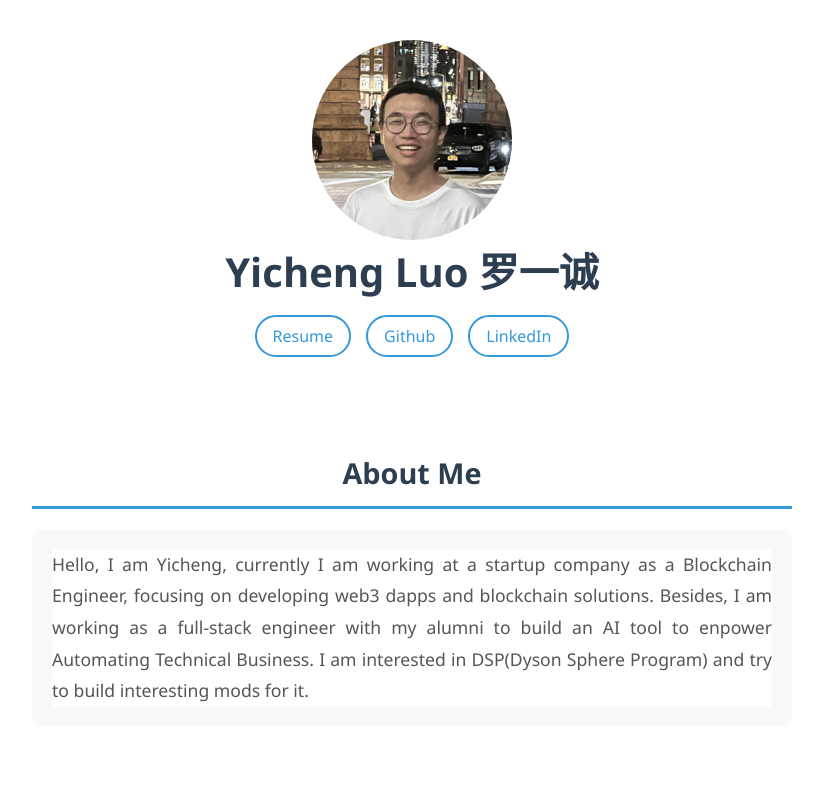
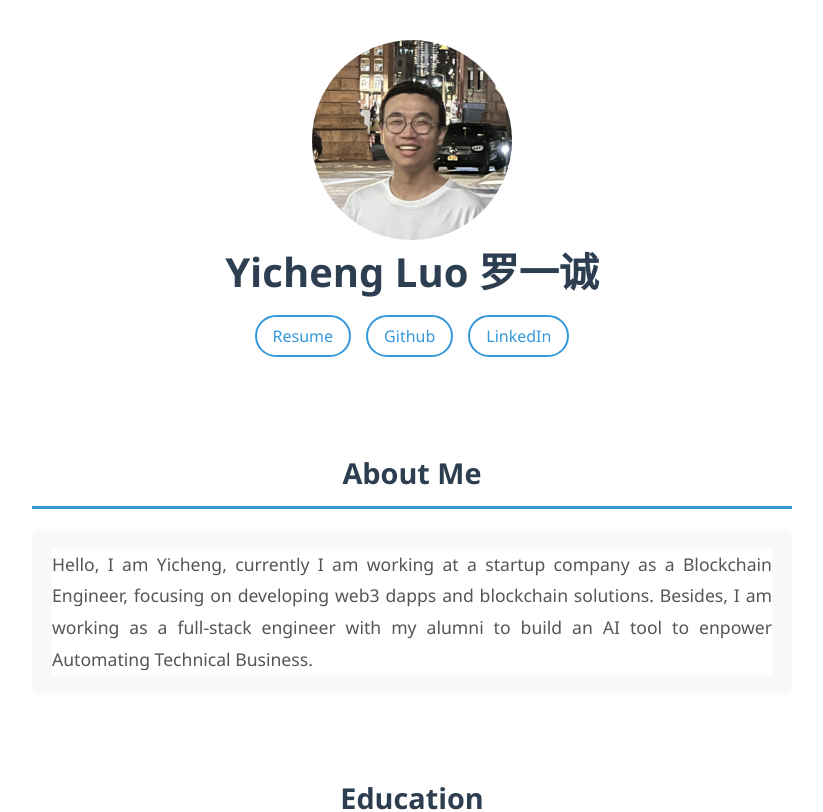
Before and after one commit to yluoc/yluoc.github.io, a Next.js app: page / in a window 1280 px wide. Shown: the top 812 px of the page, without its empty margins (228-1051 px from the left). Built offline with nearby package versions, Linux system fonts and the light colour scheme.

Commit message:
update self-intro

```diff
--- a/src/components/ProfileIntroduction.tsx
+++ b/src/components/ProfileIntroduction.tsx
@@ -8,7 +8,6 @@ const ProfileIntroduction: React.FC = () => {
         <p>
           Hello, I am Yicheng, currently I am working at a startup company as a Blockchain Engineer, focusing on developing web3 dapps and blockchain solutions.
           Besides, I am working as a full-stack engineer with my alumni to build an AI tool to enpower Automating Technical Business.
-          I am interested in DSP(Dyson Sphere Program) and try to build interesting mods for it.
         </p>
       </div>
     </div>
```
